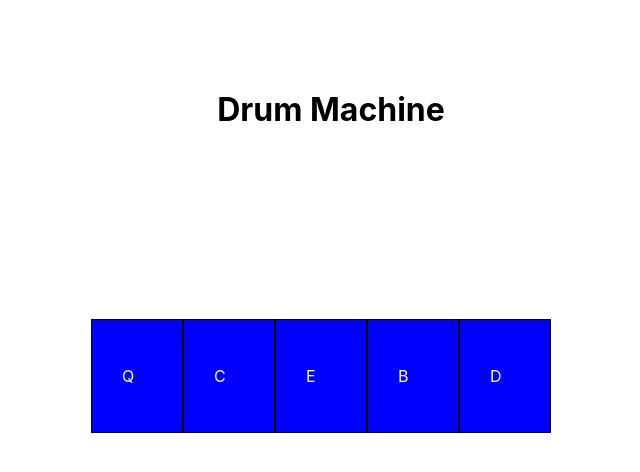
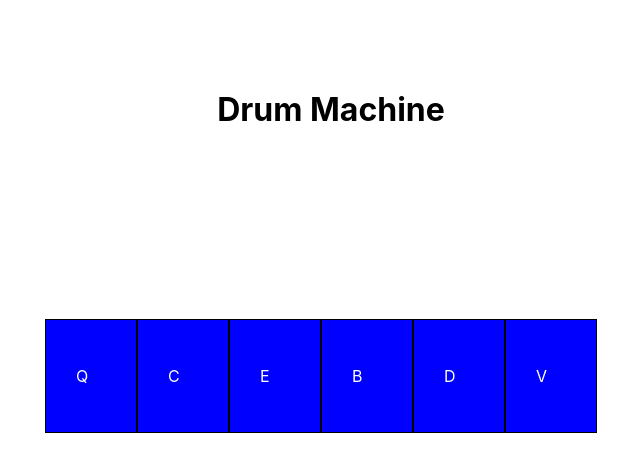
Before and after one commit to kira4489/drum-machine, a React (Create React App) app: page / in a window 1280 px wide. Shown: the top 472 px of the page, without its empty margins (309-949 px from the left). Built offline with nearby package versions, Linux system fonts and the light colour scheme.

Commit message:
actualizaciones

```diff
--- a/src/Components/DrumAudio.js
+++ b/src/Components/DrumAudio.js
@@ -17,12 +17,17 @@ const drumAudio = [
   {
     id: "B",
     keyboard: "Screen",
-    url: "http://www.waveevents.com/MyFilez/wavs/variety/scream2.wav",
+    url: "https://s3.amazonaws.com/freecodecamp/drums/Heater-4_1.mp3",
   },
   {
     id: "D",
     keyboard: "Screen",
-    url: "http://www.waveevents.com/MyFilez/wavs/variety/scream2.wav",
+    url: "https://s3.amazonaws.com/freecodecamp/drums/Heater-6.mp3",
+  },
+  {
+    id: "V",
+    keyboard: "Screen",
+    url: "https://s3.amazonaws.com/freecodecamp/drums/Cev_H2.mp3",
   },
 ];
 export default drumAudio;
```
